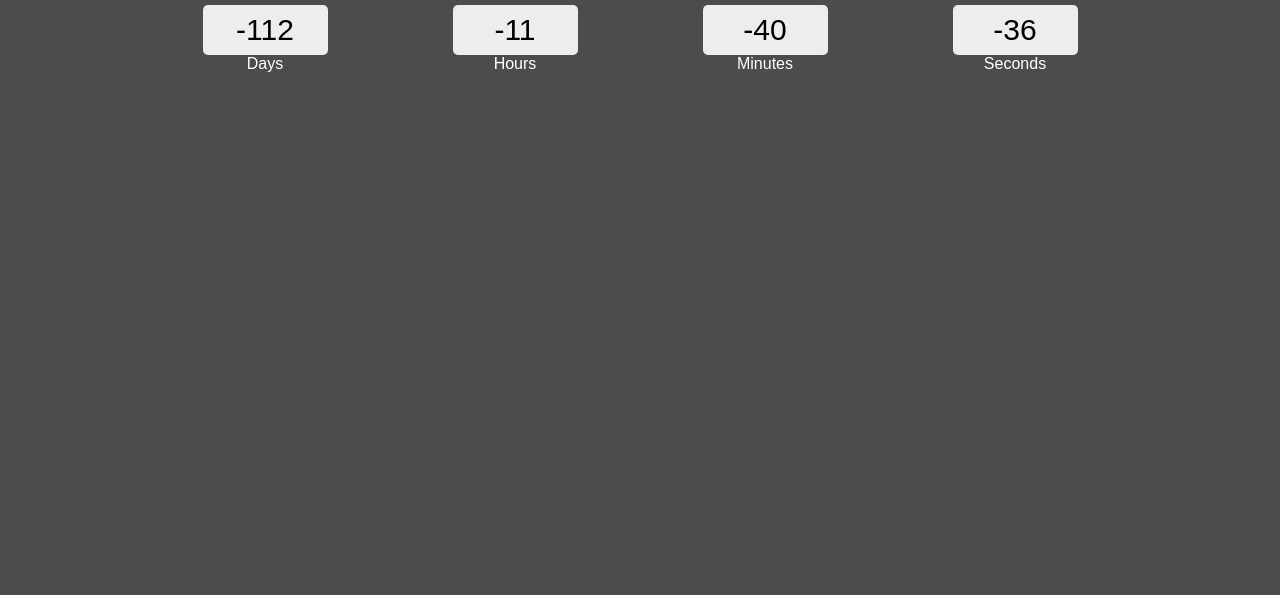
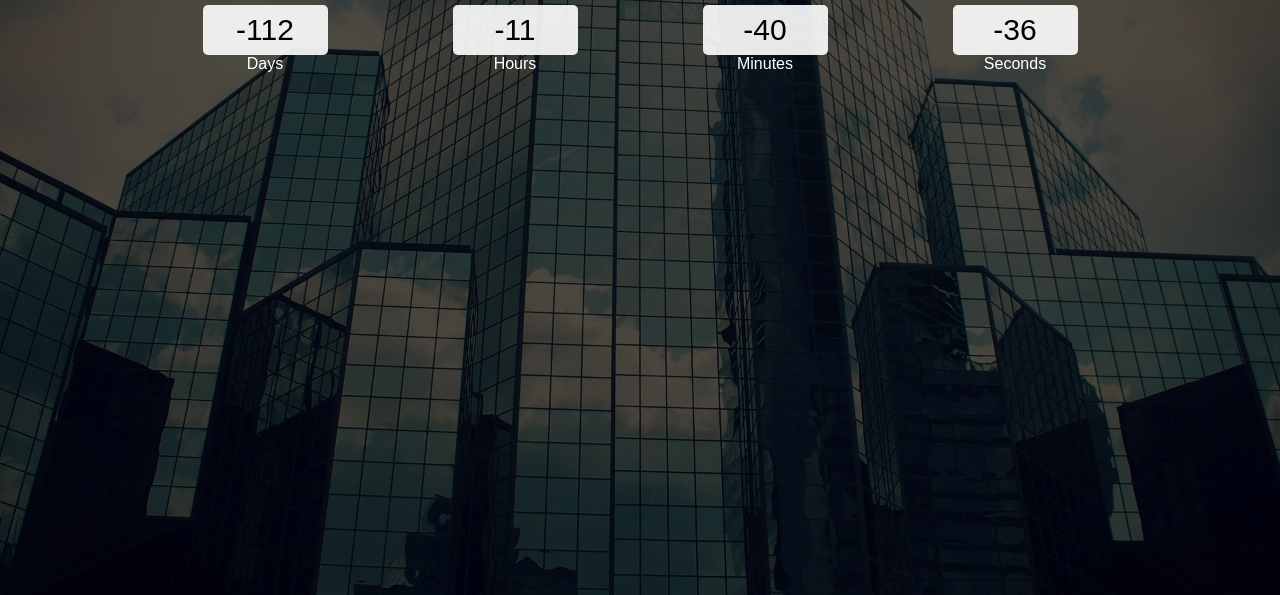
Before and after one commit to Vaibhav252525/Countdown_App, a plain HTML site: page index.html in a window 1280 px wide. Shown: the part 205-800 px from the top of the page. Drawn offline with Linux system fonts and the light colour scheme; files whose address does not match are found by name.

Commit message:
Update custom.css

```diff
--- a/custom.css
+++ b/custom.css
@@ -9,7 +9,7 @@
 .main {
     width: 100%;
     height: 100vh;
-    background: url('../image/1802071.webp') center center;
+    background: url('./1802071.webp') center center;
     background-size: cover;
 }
 
```
